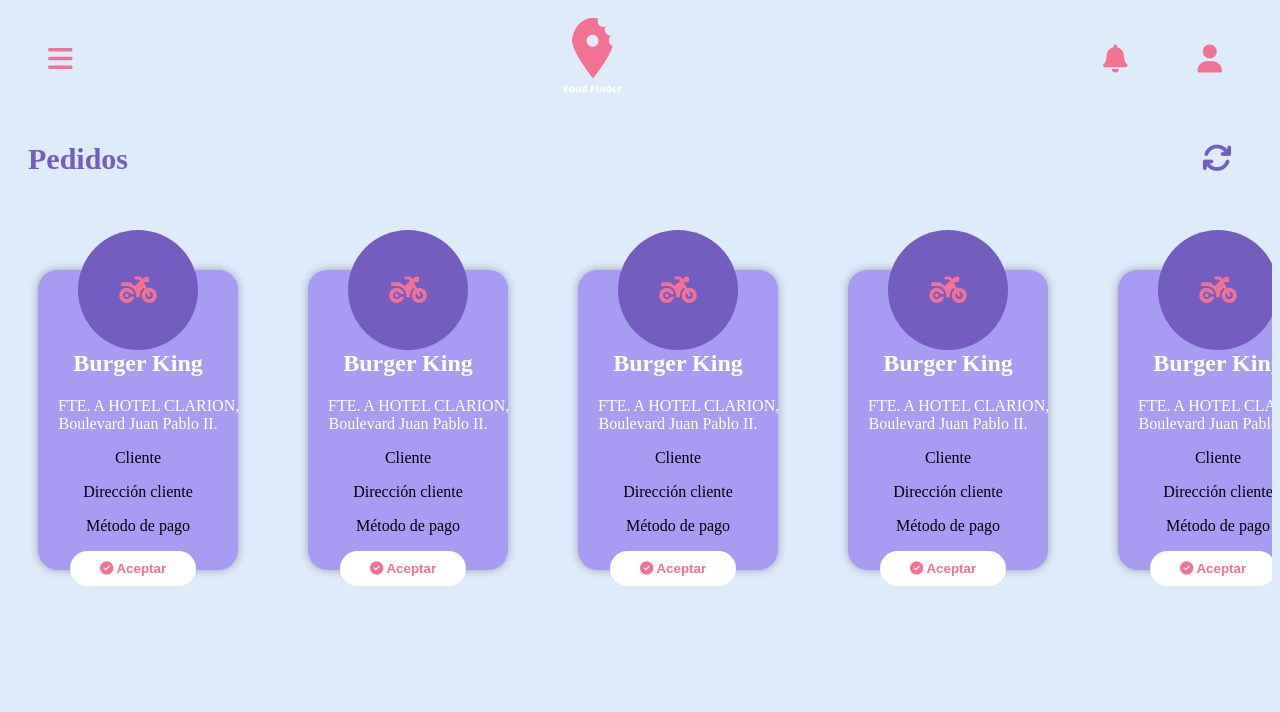
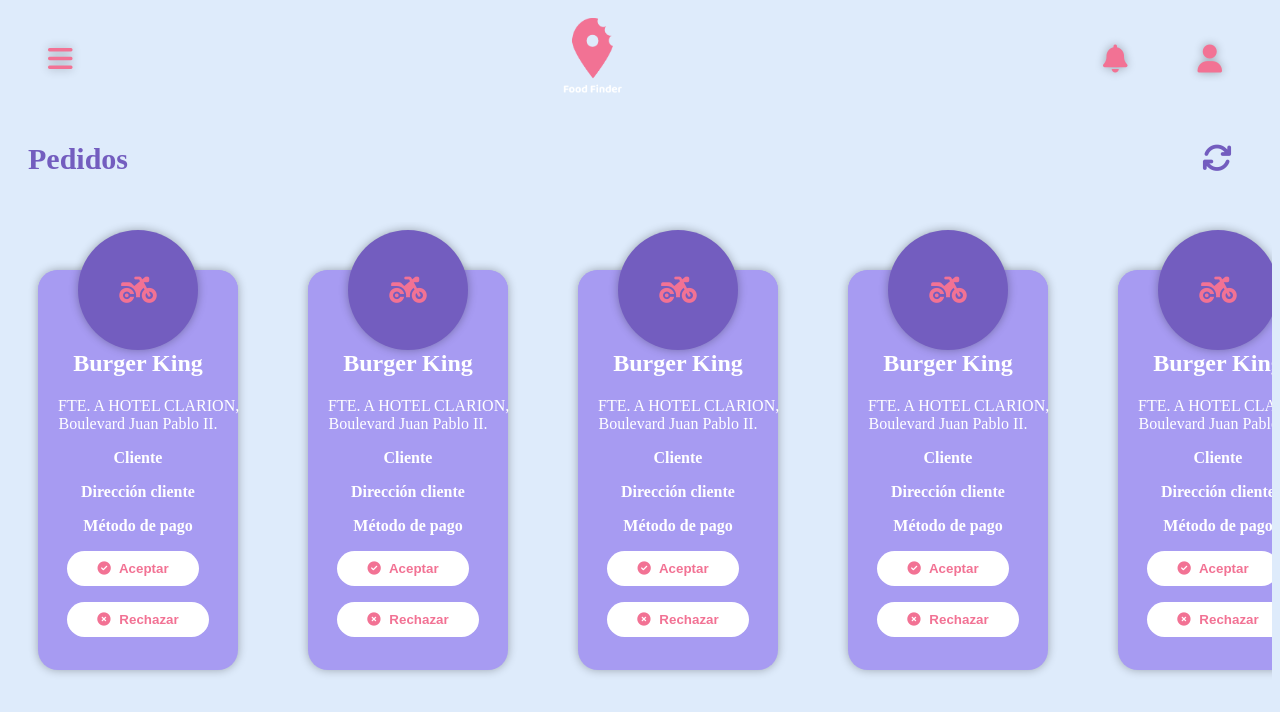
Before and after one commit to jessrau31/Motoristas-Frontend-FoodFinder, a plain HTML site: page index.html in a window 1280 px wide. Drawn offline with Linux system fonts and the light colour scheme.

Commit message:
iconos botones, otros

```diff
--- a/css/styles.css
+++ b/css/styles.css
@@ -41,6 +41,8 @@
     font-size: 28px;
     margin-right: 10px;
     cursor: pointer;
+    text-shadow: #735DBF;
+    text-shadow: 0 0 10px rgba(0, 0, 0, 0.3);
   }
 
   #logo img {
@@ -82,7 +84,7 @@
 
   .contenedor {
     width: 200px;
-    height: 300px;
+    height: 400px;
     background: #A79BF2;
     border-radius: 20px;
     box-shadow: 0 0 10px rgba(0, 0, 0, 0.3);
@@ -108,6 +110,7 @@
     top: -40px;
     left: 50%;
     transform: translateX(-50%);
+    box-shadow: 0 0 10px rgba(0, 0, 0, 0.3);
   }
 
   .circulo i {
@@ -133,6 +136,7 @@
   #t {
     color: #fff;
   }
+
   button {
     background: #FFFFFF;
     color: #F27294;
@@ -175,3 +179,30 @@
     text-decoration: none;
     color: #ffffff00;
   }
+
+  /*Textos*/
+#nombre-cliente {
+  color: #fff;
+  font-weight: bold;
+}
+
+#direccion-cliente {
+  color: #fff;
+  font-weight: bold;
+}
+
+#metodo-pago {
+  color: #fff;
+  font-weight: bold;
+}
+
+ /*Botones*/
+.boton-aceptar i {
+  display: inline-block;
+  margin-right: 5px;
+}
+
+.boton-rechazar i {
+  display: inline-block;
+  margin-right: 5px;
+}
```
